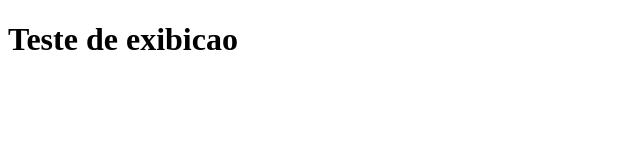
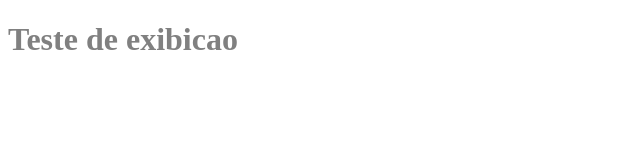
Before and after one commit to mrcomputer2018/aula_Hcode, a plain HTML site: page index.html in a window 1280 px wide. Shown: the whole page, without its empty margins (0-640 px from the left). Drawn offline with Linux system fonts and the light colour scheme.

Commit message:
Criacao do style.css

```diff
--- /dev/null
+++ b/assets/css/style.css
@@ -0,0 +1,3 @@
+h1 {
+    color: gray;
+}
--- a/index.html
+++ b/index.html
@@ -4,6 +4,7 @@
     <meta charset="UTF-8">
     <meta name="viewport" content="width=device-width, initial-scale=1.0">
     <title>Document</title>
+    <link rel="stylesheet" href="assets/css/style.css">
 </head>
 <body>
     <h1> Teste de exibicao</h1>
```
